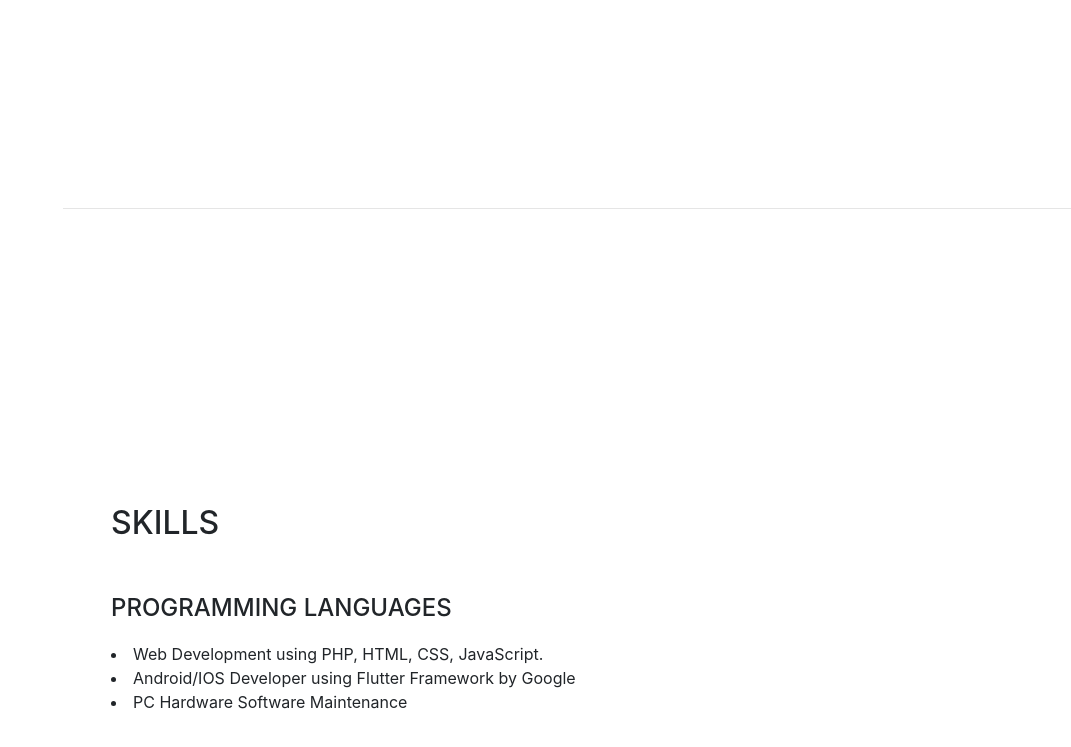
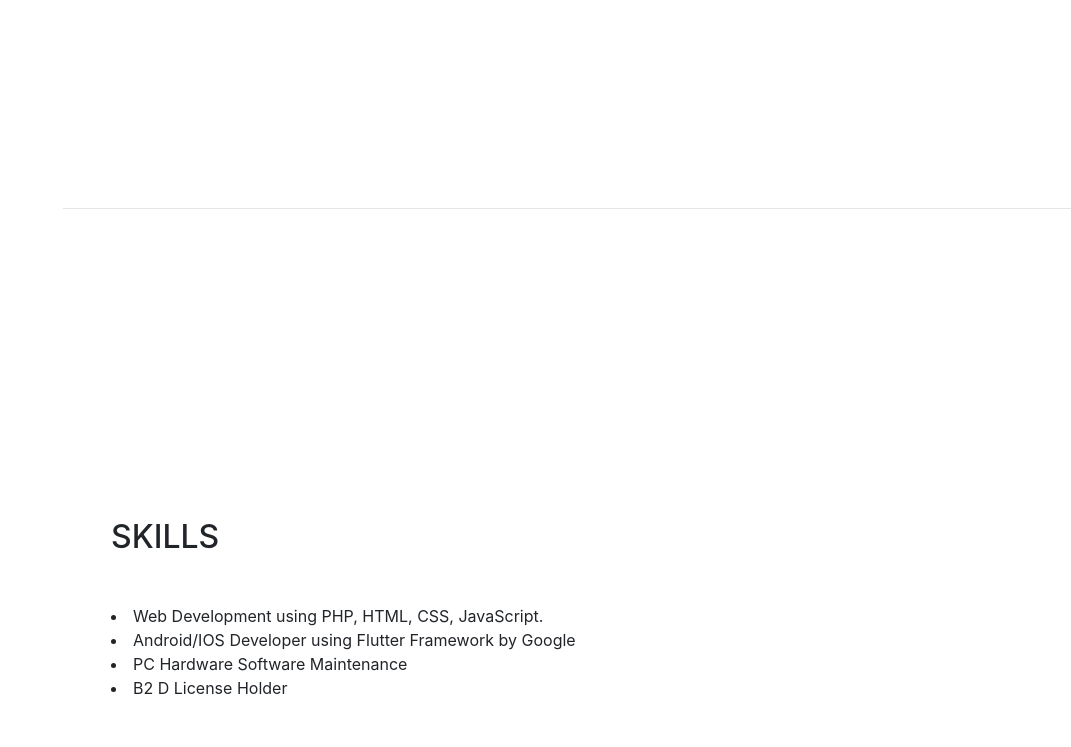
Before and after one commit to safuanyusoff/oldresume, a website with bundled scripts: page index.html in a window 1280 px wide. Shown: the part 3077-3824 px from the top of the page, without its empty margins (209-1280 px from the left). Built offline with nearby package versions, Linux system fonts and the light colour scheme; a web font is replaced by a local one.

Commit message:
Update index.html

```diff
--- a/index.html
+++ b/index.html
@@ -189,7 +189,7 @@
         <div class="my-auto">
           <h2 class="mb-5">Skills</h2>
 
-          <div class="subheading mb-3">Programming Languages </div>
+
 
             <li>
               <i class="fa-li fa fa-check"></i>
@@ -204,6 +204,10 @@
           <li>
               <i class="fa-li fa fa-check"></i>
               PC Hardware Software Maintenance</li>
+
+          <li>
+              <i class="fa-li fa fa-check"></i>
+              B2 D License Holder</li>
           </ul>
 
 
```
